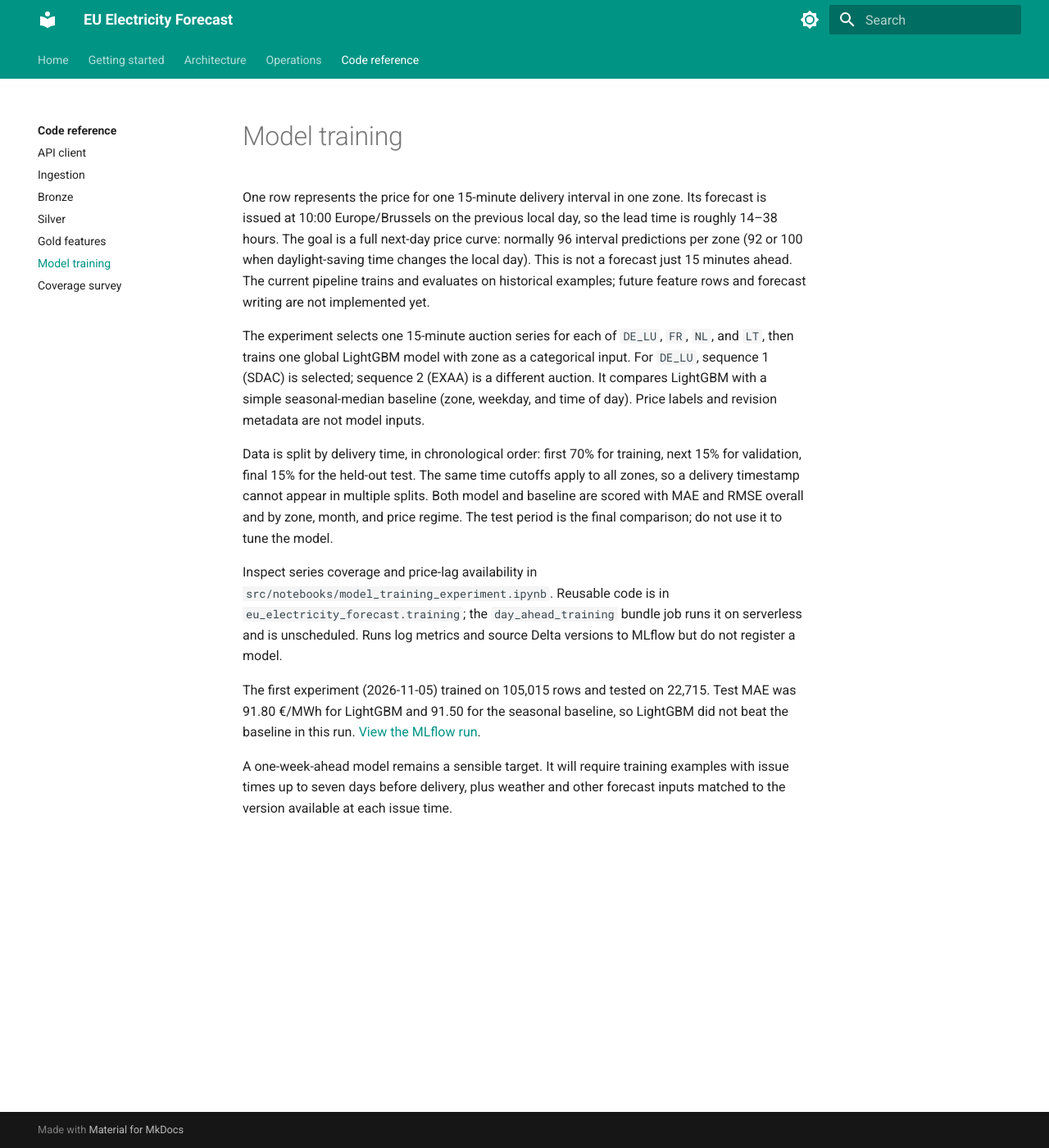
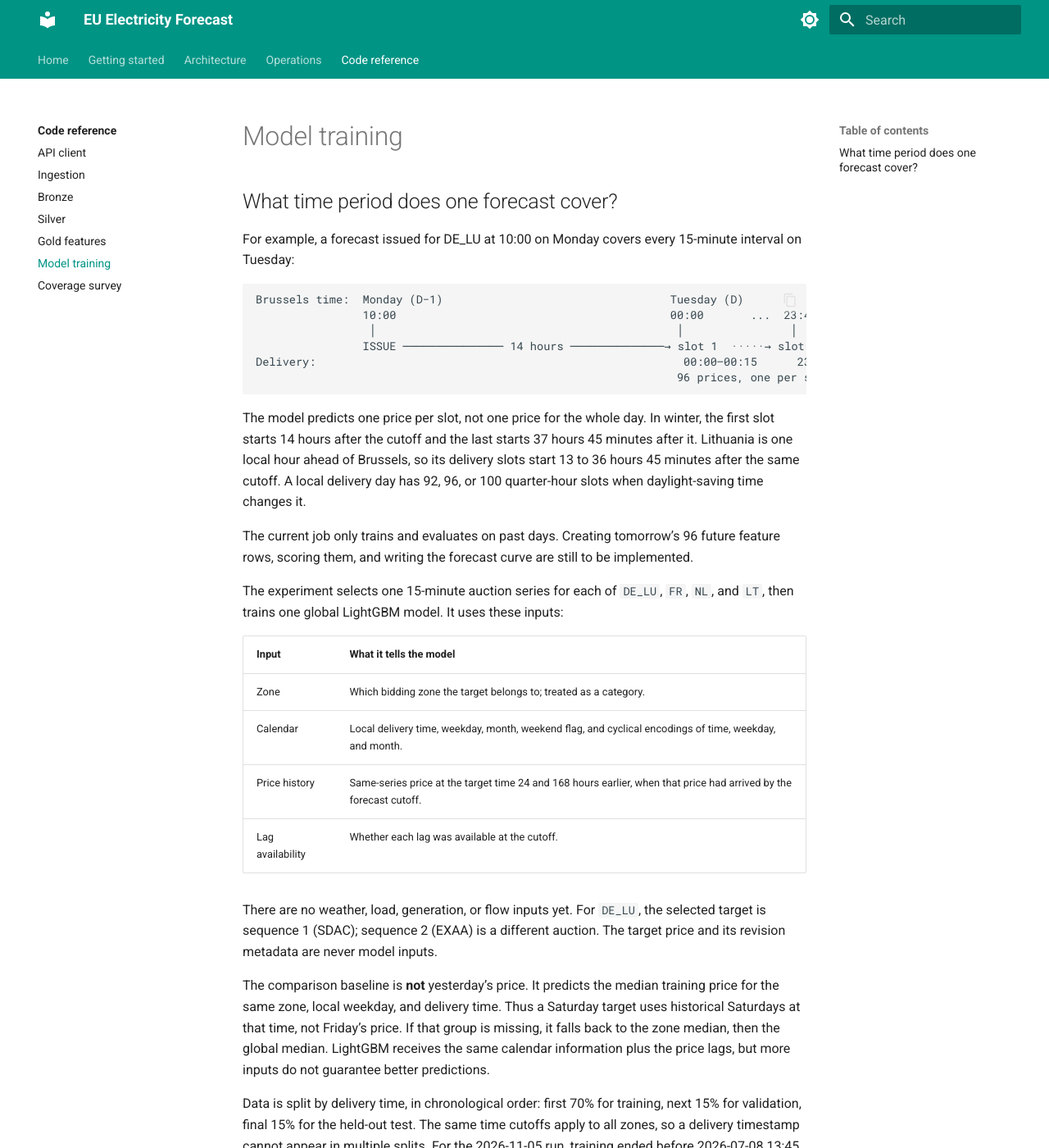
Before and after one commit to pdemeulenaer/eu-electricity-forecast, an MkDocs documentation site: the page built from docs/reference/training.md, in a window 1280 px wide and 1400 px high. Shown: the whole window at 82% size. Built offline with MkDocs 1.6.1 and Material for MkDocs 9.7.7, drawn with Linux system fonts in a browser that asks for light colours; some of the changed text lies outside the part shown.

Commit message:
add training doc

````diff
--- a/docs/reference/training.md
+++ b/docs/reference/training.md
@@ -1,26 +1,62 @@
 # Model training
 
-One row represents the price for one 15-minute delivery interval in one zone. Its
-forecast is issued at 10:00 Europe/Brussels on the previous local day, so the lead
-time is roughly 14–38 hours. The goal is a full next-day price curve: normally 96
-interval predictions per zone (92 or 100 when daylight-saving time changes the
-local day). This is not a forecast just 15 minutes ahead. The current pipeline
-trains and evaluates on historical examples; future feature rows and forecast
-writing are not implemented yet.
+## What time period does one forecast cover?
+
+For example, a forecast issued for DE_LU at 10:00 on Monday covers every
+15-minute interval on Tuesday:
+
+```text
+Brussels time:  Monday (D−1)                                  Tuesday (D)
+                10:00                                         00:00       ...  23:45
+                 │                                             │                │
+                ISSUE ─────────────── 14 hours ──────────────→ slot 1  ·····→ slot 96
+Delivery:                                                       00:00–00:15      23:45–00:00
+                                                               96 prices, one per slot
+```
+
+The model predicts one price per slot, not one price for the whole day. In winter,
+the first slot starts 14 hours after the cutoff and the last starts 37 hours 45
+minutes after it. Lithuania is one local hour ahead of Brussels, so its delivery
+slots start 13 to 36 hours 45 minutes after the same cutoff. A local delivery day
+has 92, 96, or 100 quarter-hour slots when daylight-saving time changes it.
+
+The current job only trains and evaluates on past days. Creating tomorrow’s 96
+future feature rows, scoring them, and writing the forecast curve are still to be
+implemented.
 
 The experiment selects one 15-minute auction series for each of `DE_LU`, `FR`,
-`NL`, and `LT`, then trains one global LightGBM model with zone as a categorical
-input. For `DE_LU`, sequence 1 (SDAC) is selected; sequence 2 (EXAA) is a
-different auction. It compares LightGBM with a simple seasonal-median baseline
-(zone, weekday, and time of day). Price labels and revision metadata are not model
-inputs.
+`NL`, and `LT`, then trains one global LightGBM model. It uses these inputs:
+
+| Input | What it tells the model |
+| --- | --- |
+| Zone | Which bidding zone the target belongs to; treated as a category. |
+| Calendar | Local delivery time, weekday, month, weekend flag, and cyclical encodings of time, weekday, and month. |
+| Price history | Same-series price at the target time 24 and 168 hours earlier, when that price had arrived by the forecast cutoff. |
+| Lag availability | Whether each lag was available at the cutoff. |
+
+There are no weather, load, generation, or flow inputs yet. For `DE_LU`, the
+selected target is sequence 1 (SDAC); sequence 2 (EXAA) is a different auction.
+The target price and its revision metadata are never model inputs.
+
+The comparison baseline is **not** yesterday’s price. It predicts the median
+training price for the same zone, local weekday, and delivery time. Thus a
+Saturday target uses historical Saturdays at that time, not Friday’s price. If
+that group is missing, it falls back to the zone median, then the global median.
+LightGBM receives the same calendar information plus the price lags, but more
+inputs do not guarantee better predictions.
 
 Data is split by delivery time, in chronological order: first 70% for training,
 next 15% for validation, final 15% for the held-out test. The same time cutoffs
 apply to all zones, so a delivery timestamp cannot appear in multiple splits.
-Both model and baseline are scored with MAE and RMSE overall and by zone, month,
-and price regime. The test period is the final comparison; do not use it to tune
-the model.
+For the 2026-11-05 run, training ended before 2026-07-08 13:45 UTC; validation
+ran until 2026-09-06 18:00 UTC; the test began then and covered the remaining
+available data through November. Counts were 105,015 train, 22,465 validation,
+and 22,715 test rows.
+
+This is one chronological holdout, not cross-validation. The test covers autumn,
+not a full annual cycle, so this run does not establish performance across all
+seasons. Both model and baseline are scored with MAE and RMSE overall and by zone,
+month, and price regime. Do not use the test period to tune the model.
 
 Inspect series coverage and price-lag availability in
 `src/notebooks/model_training_experiment.ipynb`. Reusable code is in
@@ -29,8 +65,11 @@ on serverless and is unscheduled. Runs log metrics and source Delta versions to
 MLflow but do not register a model.
 
 The first experiment (2026-11-05) trained on 105,015 rows and tested on 22,715.
-Test MAE was 91.80 €/MWh for LightGBM and 91.50 for the seasonal baseline, so
-LightGBM did not beat the baseline in this run. [View the MLflow run](https://dbc-b0577817-50e1.cloud.databricks.com/ml/experiments/4359392245988199/runs/852d07c337274a43b2c1df2cf65ca763).
+Test MAE was 91.80 €/MWh for LightGBM and 91.50 for the seasonal baseline; RMSE
+was 109.34 and 107.67 respectively. This single test period shows a small loss
+for LightGBM, not why it happened or whether the gap is stable. Lag availability
+and per-zone/month/price-regime results should be checked before drawing a
+conclusion. [View the MLflow run](https://dbc-b0577817-50e1.cloud.databricks.com/ml/experiments/4359392245988199/runs/852d07c337274a43b2c1df2cf65ca763).
 
 A one-week-ahead model remains a sensible target. It will require training
 examples with issue times up to seven days before delivery, plus weather and
````
